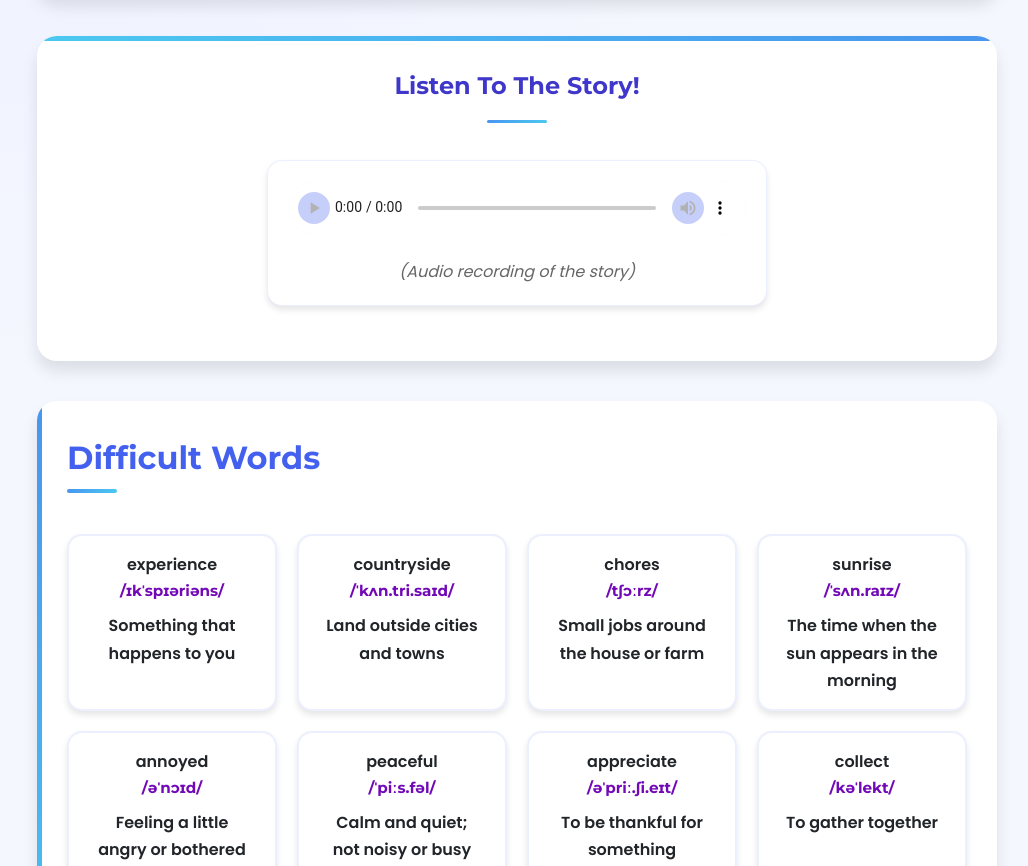
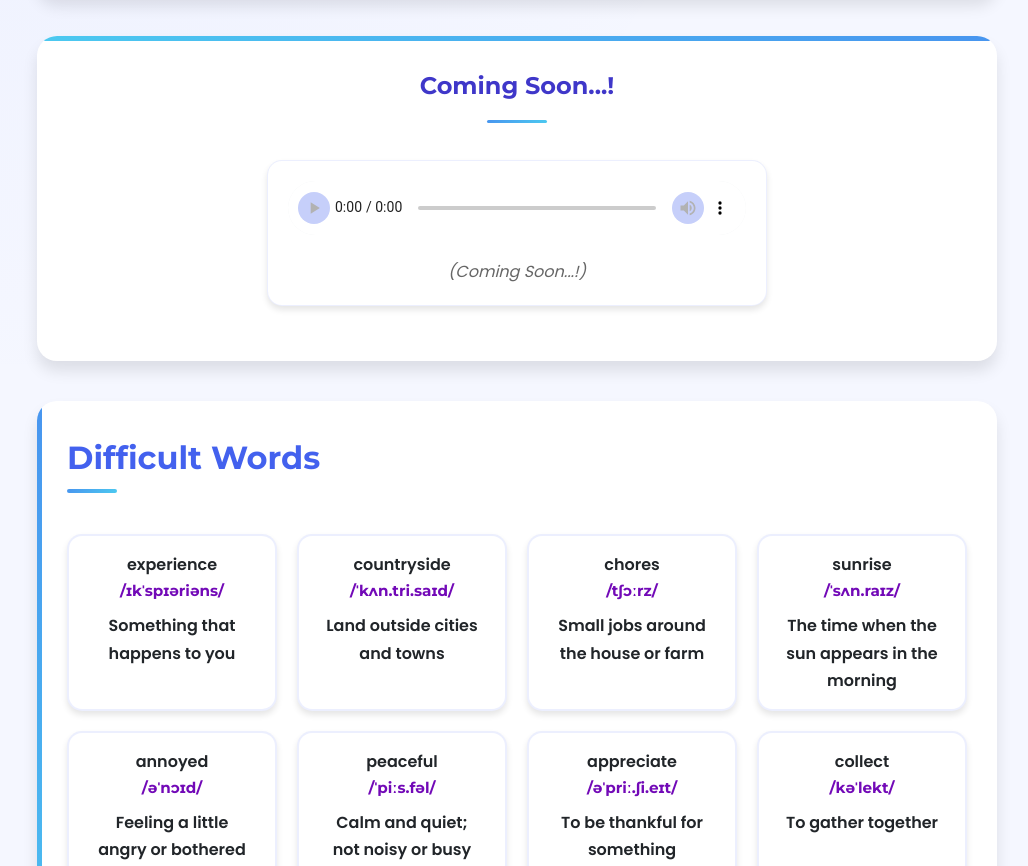
Before and after one commit to Daravuth995/Story-Telling-Countryside, a plain HTML site: page index.html in a window 1280 px wide. Shown: the part 1305-2171 px from the top of the page, without its empty margins (123-1151 px from the left). Drawn offline with Linux system fonts and the light colour scheme.

Commit message:
Update index.html

```diff
--- a/index.html
+++ b/index.html
@@ -914,13 +914,13 @@
 
     <!-- Listening Options Section -->
     <div class="listening-section fade-in">
-        <h2 class="audio-title">Listen To The Story!</h2>
+        <h2 class="audio-title">Coming Soon...!</h2>
         <div class="audio-player">
             <audio id="audio-player" controls preload="none">
                 Your browser does not support the audio element.
             </audio>
             <div style="margin-top: 15px; font-style: italic; color: #666;">
-                (Audio recording of the story)
+                (Coming Soon...!)
             </div>
         </div>
     </div>
```
